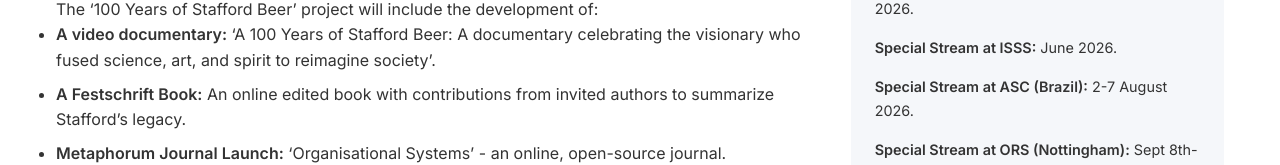
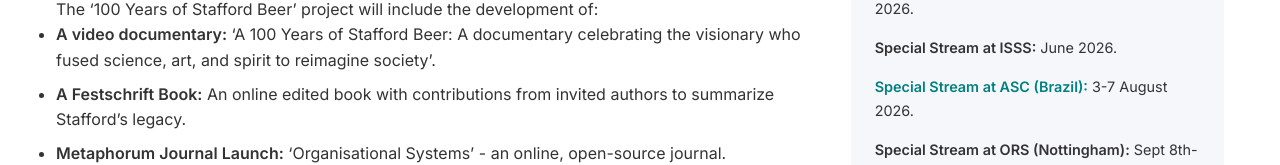
Before and after one commit to SayedSarwary/metaphorum, an Astro site: page /about in a window 1280 px wide. Shown: the part 434-599 px from the top of the page. Built offline with nearby package versions, Linux system fonts and the light colour scheme; Astro itself is replaced by a stand-in of ours.

Commit message:
added link for Brazil

```diff
--- a/src/pages/about.astro
+++ b/src/pages/about.astro
@@ -47,7 +47,7 @@
                         <ul>
                             <li><strong>Session at ST&SP Conference:</strong> 24–26 March 2026.</li>
                             <li><strong>Special Stream at ISSS:</strong> June 2026.</li>
-                            <li><strong>Special Stream at ASC (Brazil):</strong> 2-7 August 2026.</li>
+                            <li><a href="https://events.asc-cybernetics.org/2026/"><strong>Special Stream at ASC (Brazil):</strong> </a> 3-7 August 2026.</li>
                             <li><strong>Special Stream at ORS (Nottingham):</strong> Sept 8th-10th 2026.</li>
                         </ul>
                     </div>
```
